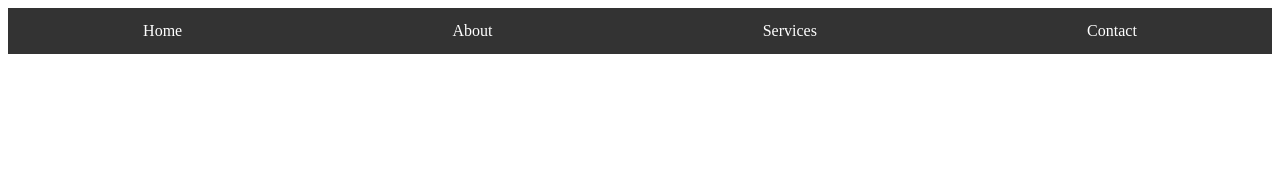
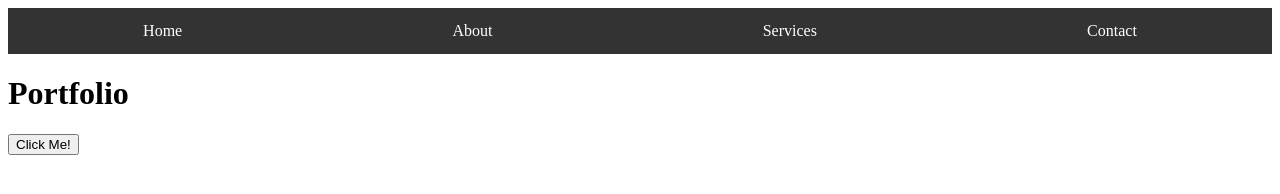
Before and after one commit to Thamesssa/Git-practice-repo, a plain HTML site: page index.html in a window 1280 px wide. Drawn offline with Linux system fonts and the light colour scheme.

Commit message:
button added

```diff
--- a/index.html
+++ b/index.html
@@ -15,5 +15,7 @@
             <li><a href="#contact">Contact</a></li>
         </ul>
     </nav>
+    <h1 class="heading">Portfolio</h1>
+    <button type="button">Click Me!</button>
 </body>
 </html>
--- a/style.css
+++ b/style.css
@@ -1,3 +1,5 @@
+
+
 nav {
     background-color: #333;
     overflow: hidden;
```
